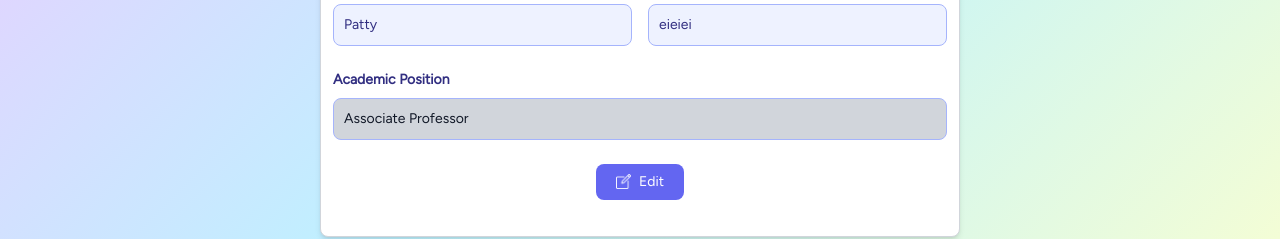
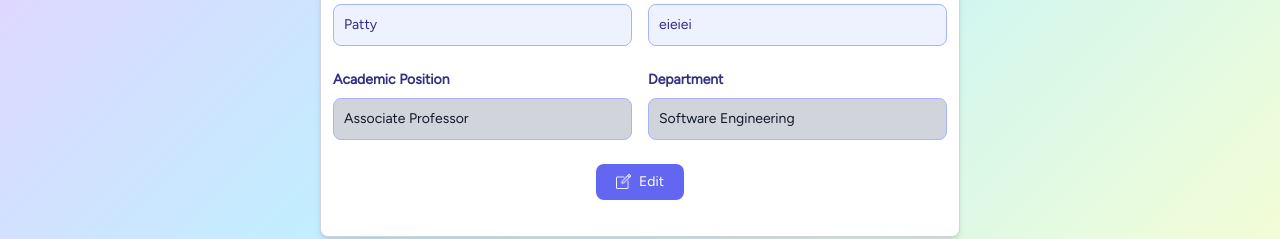
Before and after one commit to SE331-2023-project1/project01-e-mam_bodymom, a Vue app: page /teacherprofile in a window 1280 px wide. Shown: the part 404-643 px from the top of the page. Built offline with nearby package versions, Linux system fonts and the light colour scheme; a web font is replaced by a local one.

Commit message:
Manage data

```diff
--- a/src/components/TeacherCard.vue
+++ b/src/components/TeacherCard.vue
@@ -37,9 +37,12 @@
 
         </div>
         <div class="">
-          <span class="text-xs text-gray-500">ID: {{ teacher?.id }}</span> <br />
+          <!-- <span class="text-xs text-gray-500">ID: {{ teacher?.id }}</span> <br /> -->
 
-          <span class="font-bold text-black"> {{ teacher?.name }} {{ teacher?.surname }}</span>
+          <span class="font-fig text-lg font-bold text-black"> {{ teacher?.name }} {{ teacher?.surname }}</span> <br>
+          <span class="font-fig font-semibold text-sm text-gray-500"> {{ teacher?.department }} </span> <br>
+          <span class="font-fig font-semibold text-sm text-gray-500"> {{ teacher?.academicposition }} </span>
+
         </div>
       </div>
     </div>
--- a/src/views/student/StudentDetail.vue
+++ b/src/views/student/StudentDetail.vue
@@ -95,7 +95,7 @@
                 <img :src="teacher?.profileimage" class="w-10 h-10 object-cover rounded-full mr-2">
                 <div class="flex flex-col">
                   <span class="teacherid font-fig text-left">{{ teacher?.name }} {{ teacher?.surname }}</span>
-                  <span class="teacherid font-fig text-left">Teacher ID: {{ student.teacher.id }}</span>
+                  <!-- <span class="teacherid font-fig text-left">Teacher ID: {{ student.teacher.id }}</span> -->
                 </div>
               </div>
             </button>
--- a/src/views/teacher/TeacherDetail.vue
+++ b/src/views/teacher/TeacherDetail.vue
@@ -24,10 +24,12 @@
           <img :src="teacher?.profileimage" alt="" class="crop rounded-lg" />
         </div>
         <div class="justify-center padding-top">
-          <span class="font-fig text-base text-gray-500">Teacher ID: {{ teacher?.id }}</span> <br />
           <span class="font-fig name font-bold text-black">
             {{ teacher?.name }} {{ teacher?.surname }}</span
-          >
+          > <br>
+          <span class="font-fig text-base text-gray-500">Department: {{ teacher?.department }}</span> <br />
+          <span class="font-fig text-base text-gray-500">Academic Position: {{ teacher?.academicposition }}</span>
+
         </div>
         <!-- <b class="text-black">Student id list</b> -->
         <!-- <li v-for="studentId in teacher.studentsId" :key="studentId" class="text-xl font-fig">
--- a/src/views/teacher/TeacherProfile.vue
+++ b/src/views/teacher/TeacherProfile.vue
@@ -99,6 +99,14 @@
                             placeholder="" value="Associate Professor" required>
                     </div>
 
+                    <div class="w-full">
+                        <label for="department" class="block mb-2 text-sm font-semibold text-indigo-900">
+                            Department</label>
+                        <input type="text" id="department" disabled
+                            class="bg-gray-300 border border-indigo-300 text-gray-900 text-sm rounded-lg focus:ring-indigo-500 focus:border-indigo-500 block w-full p-2.5 "
+                            placeholder="" value="Software Engineering" required>
+                    </div>
+
                 </div>
 
                 <div class="flex  justify-center">
```
